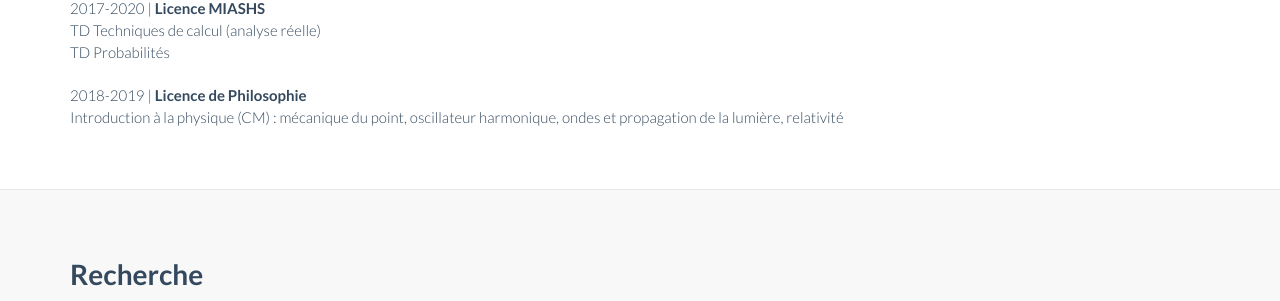
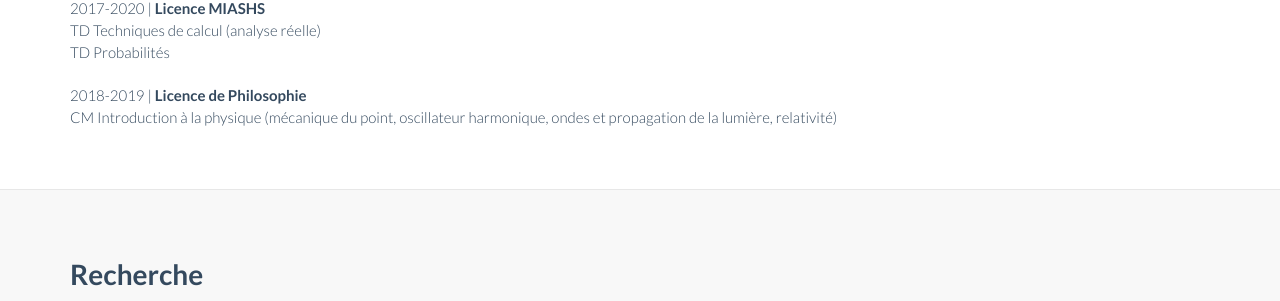
Before and after one commit to alucquiaud/alucquiaud.github.io, a Jekyll site: the page index.html, which Jekyll copies as it is, in a window 1280 px wide and 900 px high. Shown: the part 380-681 px from the top of the window. Built offline with Jekyll 4.4.1, drawn with Linux system fonts in a browser that asks for light colours; nearby versions of some CDN libraries.

```diff
--- a/index.html
+++ b/index.html
@@ -120,7 +120,7 @@ Université Paris Nanterre
 
 
 			<p class="lead"> 2018-2019 | <b>Licence de Philosophie</b><br>
-				Introduction à la physique (CM) : mécanique du point, oscillateur harmonique, ondes et propagation de la lumière, relativité </p>
+				CM Introduction à la physique (mécanique du point, oscillateur harmonique, ondes et propagation de la lumière, relativité)</p>
 
 		</div>
             </div>
```
